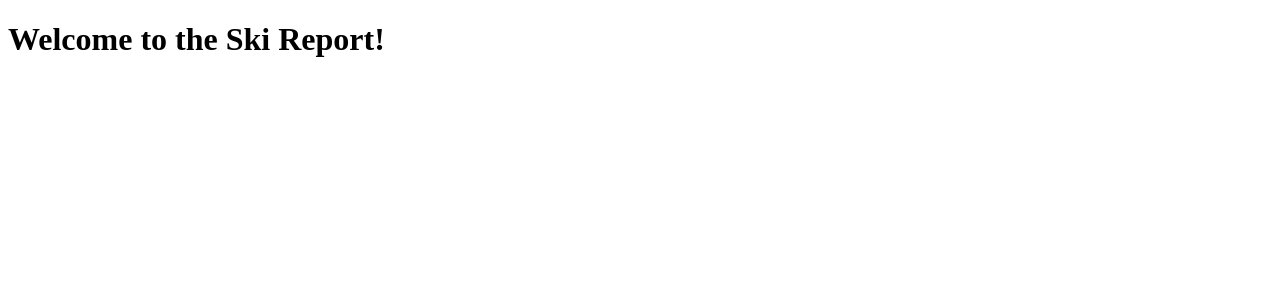
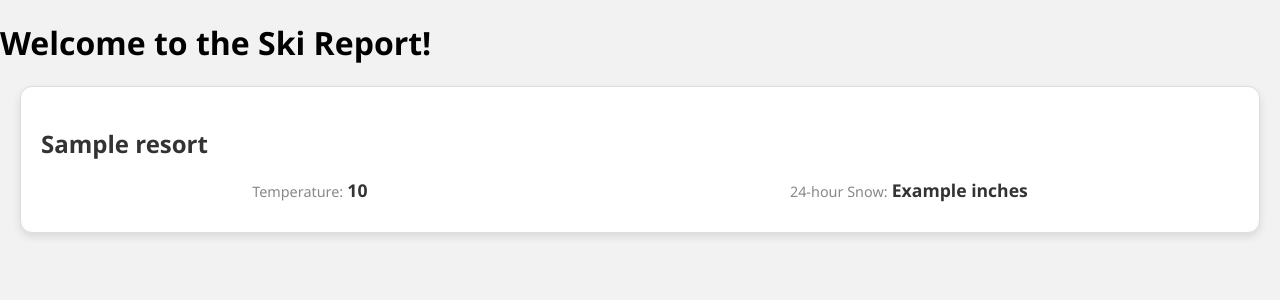
Before and after one commit to chrisbuild124/Winter-2024-Hackathon, a Python web app: template app/templates/index.html in a window 1280 px wide. Shown: the top 300 px of the page. Run offline with Jinja, Linux system fonts and the light colour scheme; the template is opened without the code that fills it: most values are stand-ins (such as "Sample title", 1, 10 or a date in 2020).

Commit message:
Updated using Resort class methods

```diff
--- a/app/static/style.css
+++ b/app/static/style.css
@@ -0,0 +1,59 @@
+body {
+    font-family: 'Segoe UI', Tahoma, Geneva, Verdana, sans-serif;
+    margin: 0;
+    padding: 0;
+    background-color: #f2f2f2;
+}
+
+.resort-tile {
+    background-color: #fff;
+    border: 1px solid #ddd;
+    border-radius: 12px;
+    padding: 20px;
+    margin: 20px;
+    box-shadow: 0 4px 8px rgba(0, 0, 0, 0.1);
+    transition: transform 0.3s ease-in-out;
+    display: flex;
+    flex-direction: column;
+    align-items: flex-start;
+}
+
+.resort-name {
+    color: #333;
+    margin-bottom: 8px;
+    font-size: 1.5em;
+}
+
+.image-container {
+    width: 50%;
+    margin-bottom: 10px;
+}
+
+img {
+    max-width: 100%;
+    border-radius: 4px;
+    box-shadow: 0 4px 8px rgba(0, 0, 0, 0.1);
+}
+
+.stats-container {
+    display: flex;
+    justify-content: space-between;
+    width: 100%;
+}
+
+.stat {
+    text-align: center;
+    flex-grow: 1;
+    padding: 10px;
+}
+
+.stat-label {
+    color: #888;
+    font-size: 0.9em;
+}
+
+.stat-value {
+    font-weight: bold;
+    font-size: 1.1em;
+    color: #333;
+}
--- a/app/templates/index.html
+++ b/app/templates/index.html
@@ -4,9 +4,24 @@
         <meta charset="UTF-8">
         <meta name="viewport" content="width=device-width, initial-scale=1.0">
         <title>Ski Report</title>
-        <link rel="stylesheet" href="{{url_for('static', filename='style.css') }}"
+        <link rel="stylesheet" href="{{url_for('static', filename='style.css')}}">
     </head>
     <body>
         <h1>Welcome to the Ski Report!</h1>
-    </body>
+
+        {% for resort in resorts %}
+        <div class="resort-tile">
+            <h2 class="resort-name">{{ resort.name }}</h2>
+            <div class="stats-container">
+                <div class="stat">
+                    <span class="stat-label">Temperature:</span>
+                    <span class="stat-value">{{ resort.get_temperature }}</span>
+                </div>
+                <div class="stat">
+                    <span class="stat-label">24-hour Snow:</span>
+                    <span class="stat-value">Example inches</span>
+                </div>
+            </div>
+        {% endfor %}
+        </body>
 </html>
```
Also changed, not shown: app/__init__.py (+9 -1 lines), app/templates/resort.html (added), images/heavenly-resort.jpg (added), 1 other file.
